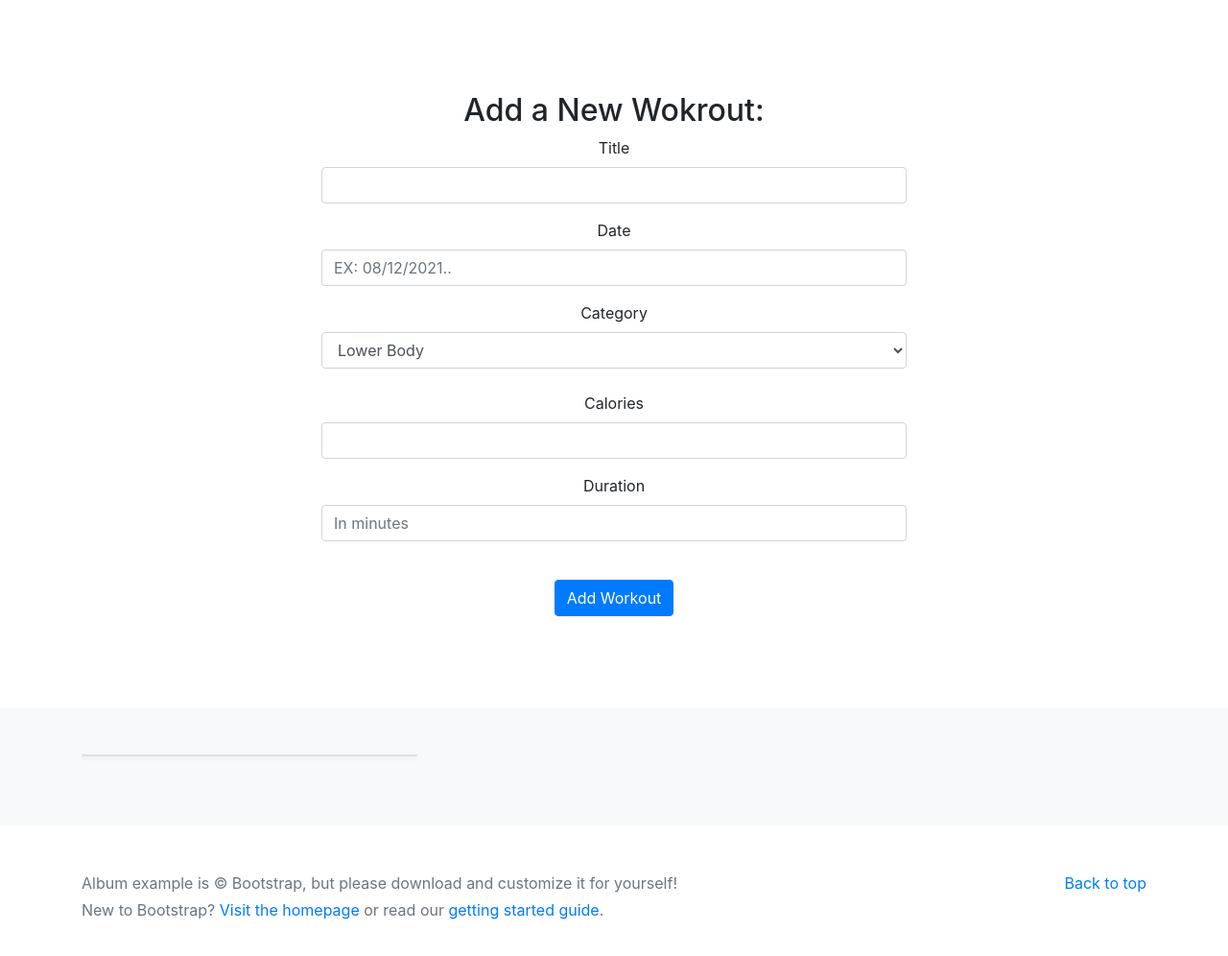
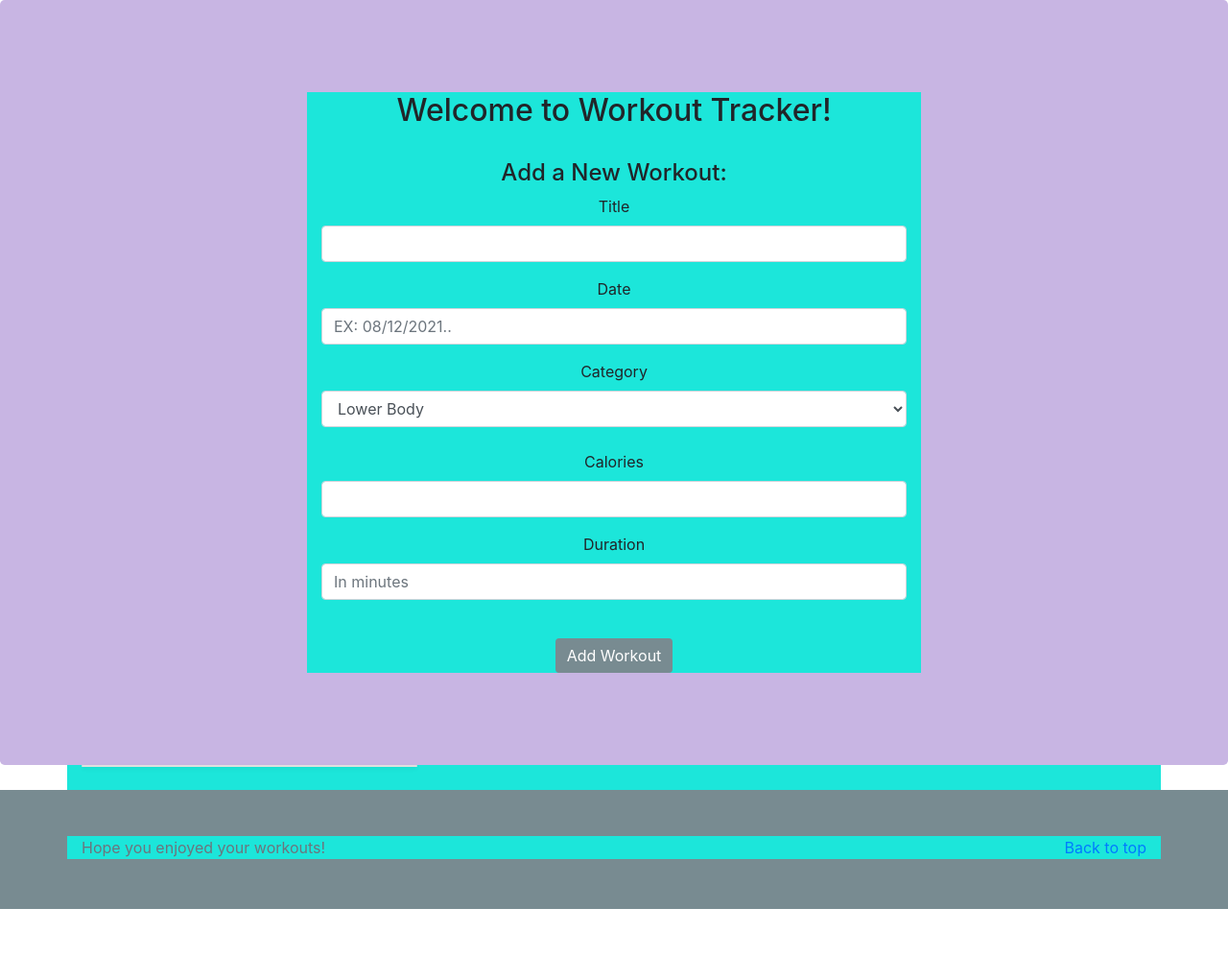
Before and after one commit to jesspesale/workout_tracker_frontend, a plain HTML site: page index.html in a window 1280 px wide. Shown: the whole page at 96% size. After the commit the page ends 947 px from the top, so only its background shows below. Drawn offline with nearby package versions, Linux system fonts and the light colour scheme; no server answers.

Commit message:
added more colors/ styles to css

```diff
--- a/index.css
+++ b/index.css
@@ -2,7 +2,7 @@
   padding-top: 3rem;
   padding-bottom: 3rem;
   margin-bottom: 0;
-  background-color: #fff;
+  background-color: #C8B5E3;
 }
 @media (min-width: 768px) {
   .jumbotron {
@@ -23,6 +23,31 @@
   max-width: 40rem;
 }
 
+.list-group-item-action {
+    color: red;
+}
+.btn.btn-primary {
+    background-color: #788B91;
+    border: #788B91;
+}
+
+.list-group-item.active {
+    background-color: #788B91;
+    border: #788B91;
+}
+
+.container {
+    background-color: #1CE6DA ;
+}
+
+div.albulm {
+    background-color: #788B91;
+}
+
+.text-muted {
+     background-color: #788B91;
+}
+
 footer {
   padding-top: 3rem;
   padding-bottom: 3rem;
--- a/index.html
+++ b/index.html
@@ -52,19 +52,20 @@
     <link href="index.css" rel="stylesheet">
   </head>
   <body>
-    <header>
+<header>
 
 </header>
-        <!-- NAV ends here -->
+
 
 <main role="main">
 
 <!--  Form starts here -->
   <section class="jumbotron text-center">
 <div class="container">
-
+    <h2>Welcome to Workout Tracker!</h2>
+    <br>
 <form id="new-workout-form">
-    <h2>Add a New Wokrout:</h2>
+    <h4>Add a New Workout:</h4>
     <div class="form-group">
         <label for="exampleInputEmail1">Title</label>
         <input id='input-title' type="text" name="title" value="" class="form-control" >
@@ -98,7 +99,7 @@
     </div>
   </section>
 
-  <div class="album py-5 bg-light">
+  <!-- <div class="album py-5 bg-light"> -->
     <div class="container" id="workout-container">
 
       <div class="row">
@@ -110,7 +111,7 @@
         </div>
       </div>
     </div>
-  </div>
+  <!-- </div> -->
 
 </main>
 
@@ -119,8 +120,7 @@
     <p class="float-right">
       <a href="#">Back to top</a>
     </p>
-    <p>Album example is &copy; Bootstrap, but please download and customize it for yourself!</p>
-    <p>New to Bootstrap? <a href="https://getbootstrap.com/">Visit the homepage</a> or read our <a href="../getting-started/introduction/">getting started guide</a>.</p>
+    <p>Hope you enjoyed your workouts!</p>
   </div>
 </footer>
 
```
